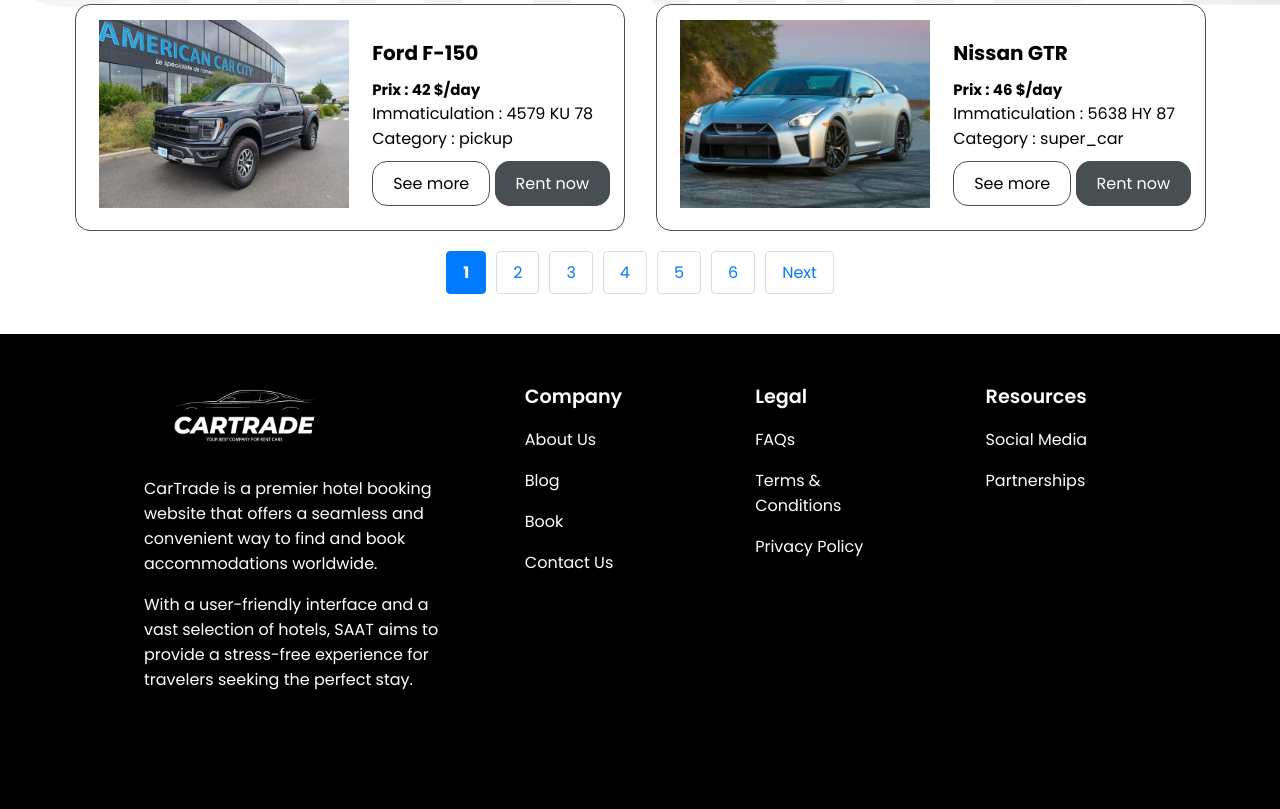
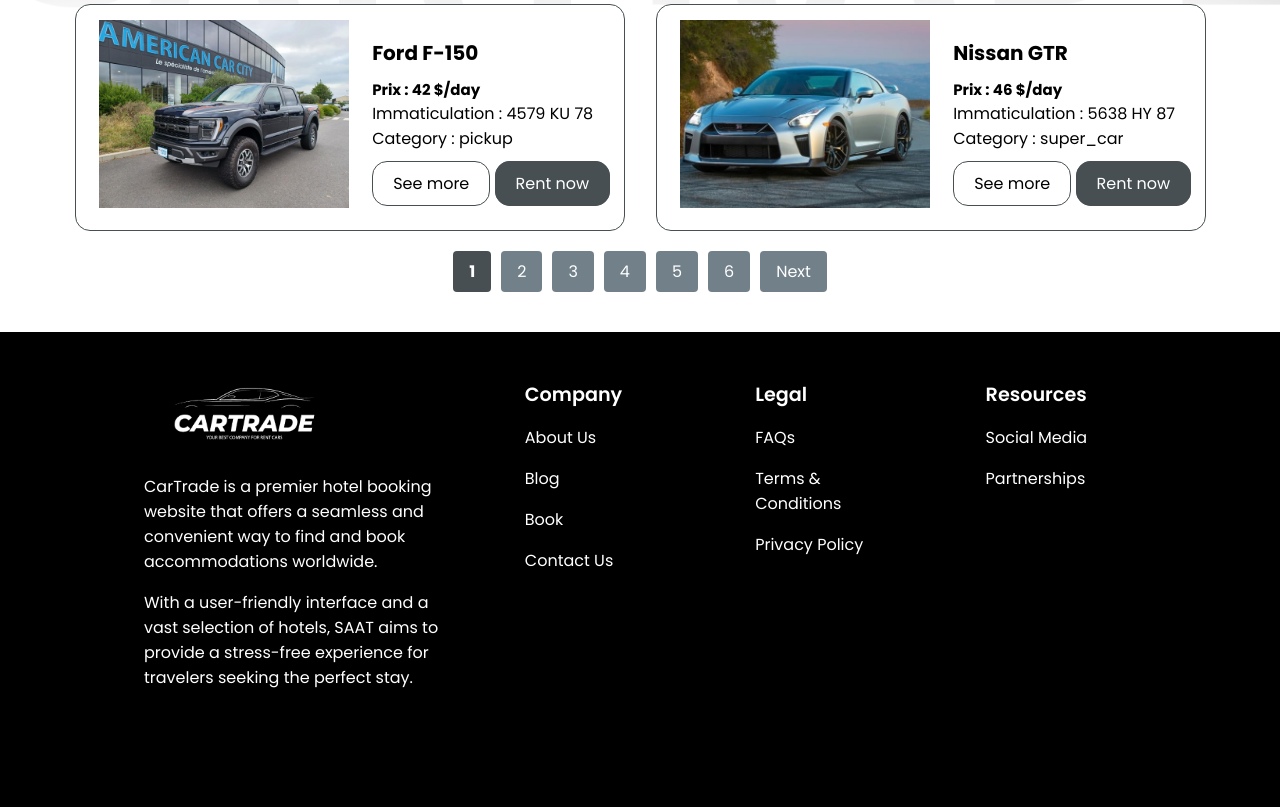
Before and after one commit to Talal-Aitmouh/CarTrade, a Flask app: page /cars_html in a window 1280 px wide. Shown: the part 1268-2077 px from the top of the page. Run offline with Flask 3, Linux system fonts and the light colour scheme; data comes from the database, SQL or seed files in the repository.

Commit message:
stylecars.css

```diff
--- a/static/stylecars.css
+++ b/static/stylecars.css
@@ -183,21 +183,21 @@
   margin: 0 5px;
   padding: 8px 16px;
   text-decoration: none;
-  color: #007bff;
-  border: 1px solid #ddd;
-  background-color: #fff;
+  color: var(--light);
+
+  background-color: var(--light-gray);
   border-radius: 4px;
   transition: background-color 0.3s ease;
 }
 
 .pagination a:hover {
   background-color: #f0f0f0;
+  color: var(--grey);
 }
 
 .pagination strong {
-  background-color: #007bff;
+  background-color: var(--grey);
   color: white;
-  border-color: #007bff;
 }
 
 /*
```
